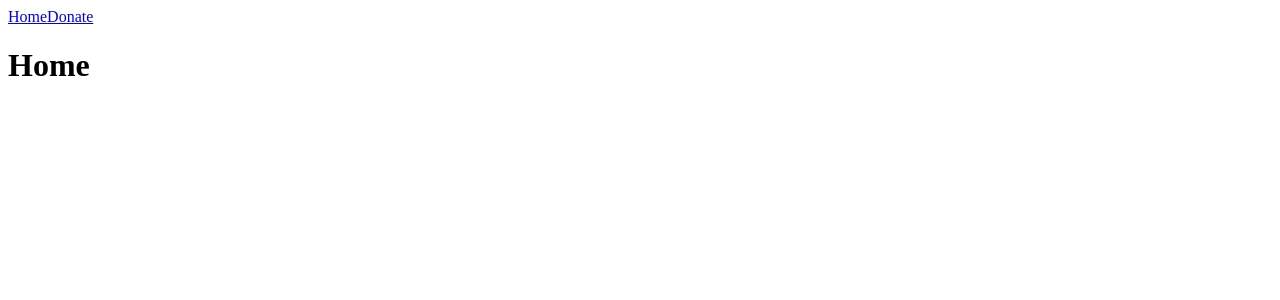
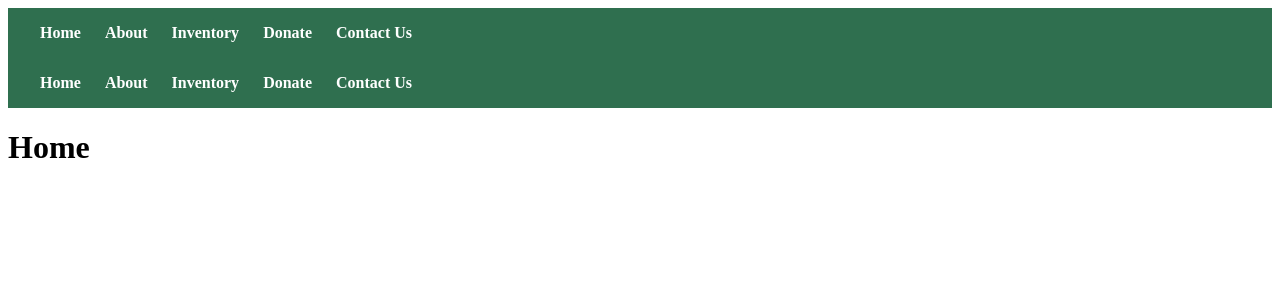
Before and after one commit to soniiss/H4I_Portfolio_, a Next.js app: page / in a window 1280 px wide. Shown: the top 300 px of the page. Built offline with nearby package versions, Linux system fonts and the light colour scheme.

Commit message:
feat(navbar): add navbar with links to all pages

```diff
--- a/src/app/layout.tsx
+++ b/src/app/layout.tsx
@@ -1,5 +1,6 @@
 import type { Metadata } from "next";
 import "./globals.css";
+import Navbar from "@/components/Navbar";
 
 //! Update metadata to match your project
 export const metadata: Metadata = {
@@ -10,7 +11,10 @@ export const metadata: Metadata = {
 export default function RootLayout({ children }: { children: React.ReactNode }) {
   return (
     <html lang="en">
-      <body>{children}</body>
+      <body>
+        <Navbar />
+        {children}
+      </body>
     </html>
   );
 }
--- a/src/components/Navbar.tsx
+++ b/src/components/Navbar.tsx
@@ -1,10 +1,24 @@
 import Link from "next/link";
+import styles from "../styles/Navbar.module.css";
 
 export default function Navbar() {
   return (
-    <nav>
-      <Link href="/">Home</Link>
-      <Link href="/donate">Donate</Link>
+    <nav className={styles.navbar}>
+      <Link href="/home" className={styles.link}>
+        Home
+      </Link>
+      <Link href="/about" className={styles.link}>
+        About
+      </Link>
+      <Link href="/inventory" className={styles.link}>
+        Inventory
+      </Link>
+      <Link href="/donate" className={styles.link}>
+        Donate
+      </Link>
+      <Link href="/contact" className={styles.link}>
+        Contact Us
+      </Link>
     </nav>
   );
 }
--- /dev/null
+++ b/src/styles/Navbar.module.css
@@ -0,0 +1,16 @@
+.navbar {
+  display: flex;
+  gap: 1.5rem;
+  padding: 1rem 2rem;
+  background-color: #2f6f4f;
+}
+
+.link {
+  color: white;
+  text-decoration: none;
+  font-weight: 600;
+}
+
+.link:hover {
+  text-decoration: underline;
+}
```
